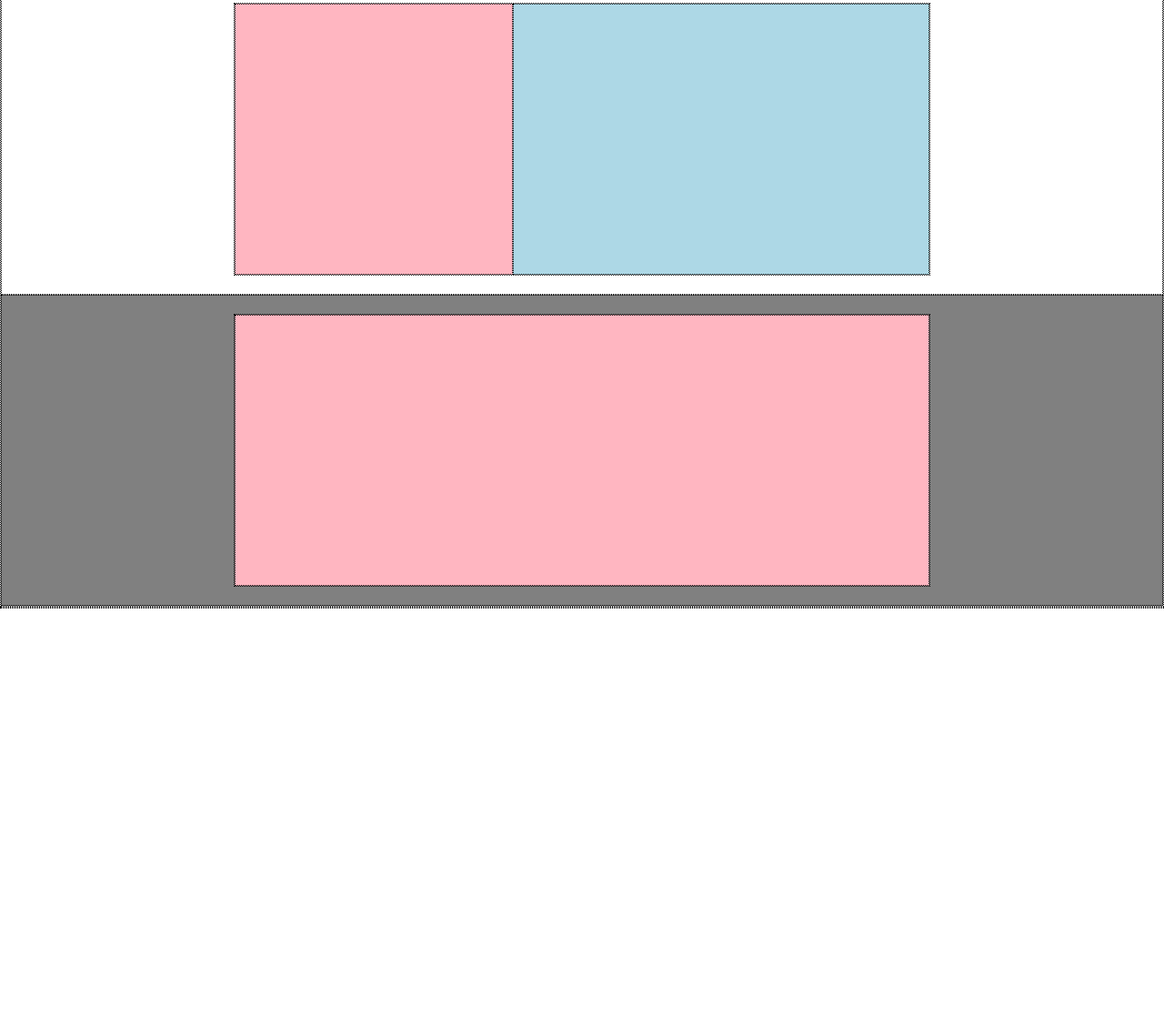
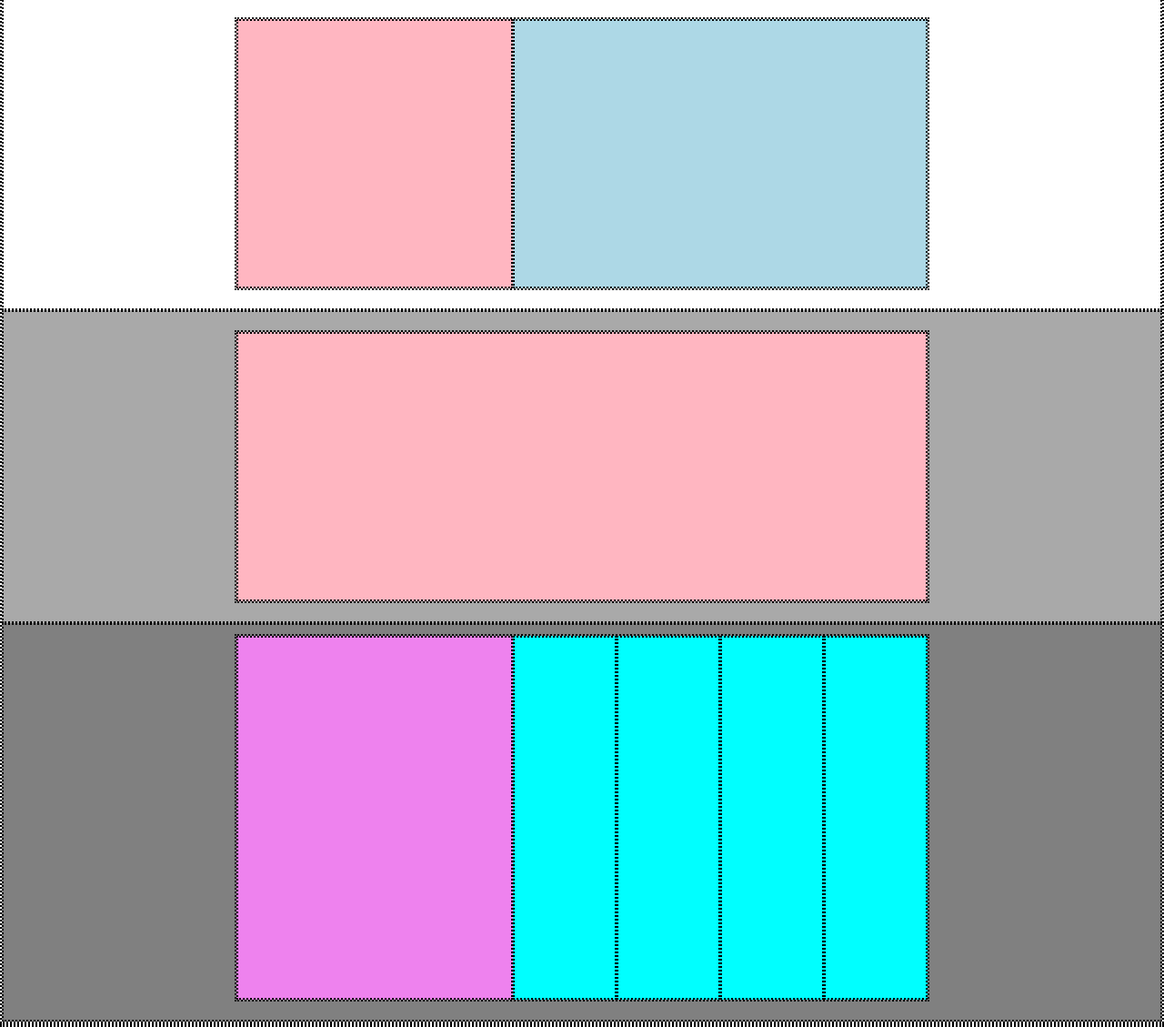
Before and after one commit to massimopallera/htmlcss-struttura-discord, a plain HTML site: page index.html in a window 1280 px wide. Shown: the part 1107-2236 px from the top of the page at 91% size. Before the commit the page ends 1776 px from the top, so only its background shows below. Drawn offline with Linux system fonts and the light colour scheme.

Commit message:
add:last part main section

```diff
--- a/asset/css/style.css
+++ b/asset/css/style.css
@@ -5,7 +5,7 @@
 }
 
 .debug *{
-    border: 1px dotted;
+    border: 2px dotted;
 }
 
 .debug header{
@@ -80,7 +80,7 @@ main .grey .container{
     background-color: white;
 }
 .grey:nth-child(2n){
-    background-color: grey;
+    background-color: darkgray;
 }
 
 .lb{
@@ -90,6 +90,10 @@ main .grey .container{
 .lp{
     background: lightpink;
 }
+.dg{
+    background: grey;
+}
+
 .small{
     width: 40%;
     height: 100%;
@@ -103,3 +107,20 @@ main .grey .container{
     width: 100%;
     height: 100%;
 }
+
+.violet{
+    background-color: violet;
+    width: 40%;
+}
+.aqua{
+    background-color: aqua;
+    width: 15%;
+}
+.aqua,.violet{
+    height: 400px;
+    /* width: 100px; */
+}
+
+.dg {
+    padding: 10px 0 20px;
+}
--- a/index.html
+++ b/index.html
@@ -49,7 +49,18 @@
             </div>
         </section>
 
+        <section class="dg">
+            <div class="container d-flex grid-4">
+                <div class="violet"></div>
+                <div class="aqua"></div>
+                <div class="aqua"></div>
+                <div class="aqua"></div>
+                <div class="aqua"></div>
+            </div>
+        </section>
     </main>
-    <footer></footer>
+    <footer>
+
+    </footer>
 </body>
 </html>
```
